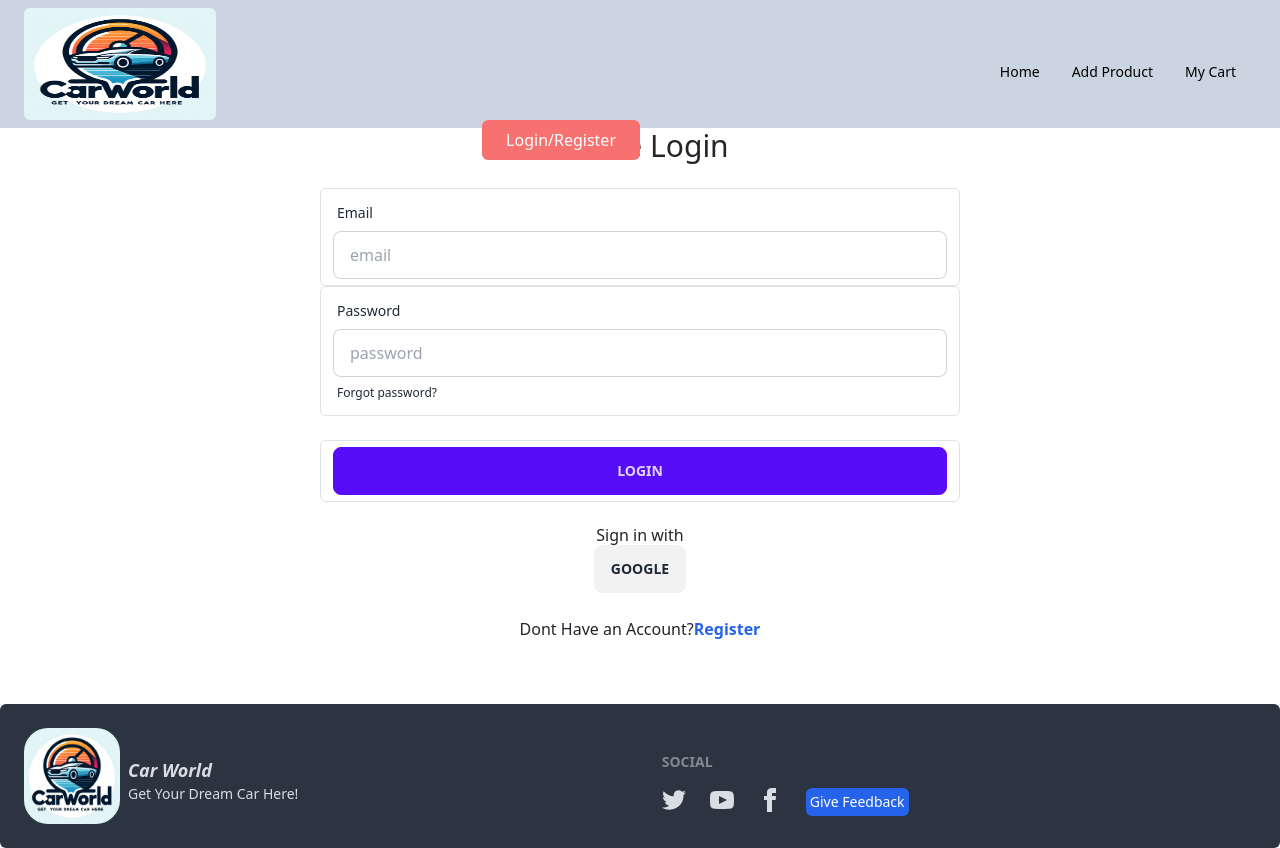
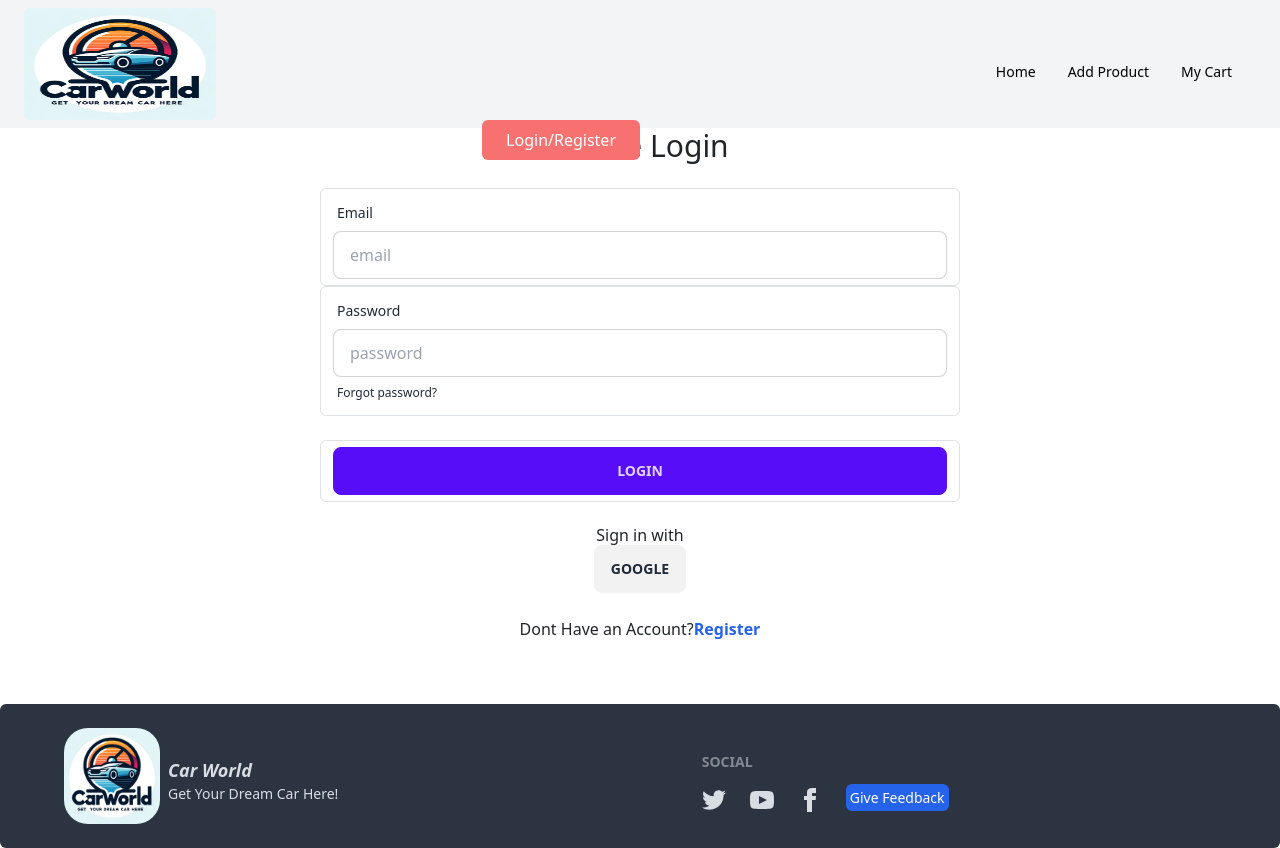
Before and after one commit to mchowdhury2023/car-shop-client-side, a React app: page /login in a window 1280 px wide. Built offline with nearby package versions, Linux system fonts and the light colour scheme; no server answers; the HTML template or start-up script is replaced by a standard one.

Commit message:
made few changes to change the overall look of the homepage

```diff
--- a/package.json
+++ b/package.json
@@ -13,6 +13,7 @@
     "@fortawesome/free-solid-svg-icons": "^6.4.2",
     "@fortawesome/react-fontawesome": "^0.2.0",
     "@heroicons/react": "^2.0.18",
+    "aos": "^2.3.4",
     "axios": "^1.5.1",
     "bootstrap": "^5.3.2",
     "firebase": "^10.5.0",
--- a/src/components/Banner/Banner.jsx
+++ b/src/components/Banner/Banner.jsx
@@ -18,7 +18,7 @@ const Banner = ({ brands }) => {
     {/* This is the overlay with the search bar */}
     <div className="absolute z-10 w-full h-full flex items-center justify-center">
       <div className="text-center">
-        <h2 className="text-4xl mb-4">Explore Our Exclusive Car Collection</h2>
+        <h2 className="text-4xl font-extralight text-orange-100 mb-4">Explore Our Exclusive Car Collection</h2>
         <input
           type="text"
           placeholder="Search your dream car..."
--- a/src/components/Footer/Footer.jsx
+++ b/src/components/Footer/Footer.jsx
@@ -6,9 +6,9 @@ import { useTheme } from "../../authentication/ThemeState/ThemeContext";
 const Footer = () => {
   const { theme } = useTheme();
   return (
-<div className={`h-24 ${theme === 'dark' ? 'bg-gray-900 text-white' : ''}`}>
+<div className={`h-24 ${theme === 'dark' ? 'bg-gray-900 text-white' : ''} `}>
   <footer className="footer p-4 md:p-10 bg-neutral text-neutral-content rounded-md">
-    <aside className="flex flex-col md:flex-row items-center justify-between">
+    <aside className="flex flex-col md:flex-row items-center justify-start mr-10 ml-10">
       <img src={logo} alt="logo" className="w-16 h-16 md:w-24 md:h-24 rounded-3xl" />
       <p className="text-sm mt-2 md:text-md md:mt-4">
         <span className="mt-4 text-lg font-semibold italic">
@@ -20,7 +20,8 @@ const Footer = () => {
     </aside>
     <nav className="mt-4 md:mt-0">
       <header className="footer-title">Social</header>
-      <div className="flex flex-wrap justify-start space-y-2 md:space-y-0 space-x-2 md:grid md:grid-flow-col md:gap-4">
+      <div className="flex space-y-2 md:space-y-0 space-x-2 md:gap-4">
+        <div className="flex gap-4">
         <a className="w-6 h-6 md:w-auto md:h-auto">
         <svg
                 xmlns="http://www.w3.org/2000/svg"
@@ -54,13 +55,19 @@ const Footer = () => {
                 <path d="M9 8h-3v4h3v12h5v-12h3.642l.358-4h-4v-1.667c0-.955.192-1.333 1.115-1.333h2.885v-5h-3.808c-3.596 0-5.192 1.583-5.192 4.615v3.385z"></path>
               </svg>
         </a>
-        <Link to="/feedback" className="p-1 md:p-2 bg-blue-600 text-white rounded">Give Feedback</Link>
+        </div>
+        <div className="ml-auto">
+          <Link to="/feedback" className="p-1 md:p-2 bg-blue-600 text-white rounded">Give Feedback</Link>
+        </div>
       </div>
     </nav>
   </footer>
 </div>
 
+
   );
+
+
 };
 
 export default Footer;
--- a/src/components/Navbar/Navbar.jsx
+++ b/src/components/Navbar/Navbar.jsx
@@ -35,10 +35,11 @@ const Navbar = () => {
     </div>
   );
 
+
   return (
     <div
       className={`navbar h-32 flex items-center justify-between px-6 ${
-        theme === "dark" ? "bg-gray-900" : "bg-slate-300"
+        theme === "dark" ? "bg-gray-900" : "bg-gray-100"
       }`}
     >
       <div className="flex items-center mr-40">
@@ -58,9 +59,9 @@ const Navbar = () => {
         ☰
       </button>
 
-      <div className="navbar-center hidden lg:block">
+      <div className="navbar-center hidden lg:block ml-20">
   <ul
-          className={`menu menu-horizontal px-1 space-x-4 ${
+    className={`menu menu-horizontal space-x-6 ${
       theme === "dark" ? "text-white" : "text-black"
     }`}
   >
@@ -90,7 +91,7 @@ const Navbar = () => {
             </label>
             <button
               onClick={handleSignOut}
-              className="btn bg-red-400 text-white px-3 py-1 md:px-4 md:py-2 rounded block text-center ml-1 md:ml-2 lg:ml-4"
+              className="btn bg-slate-400 text-white px-3 py-1 md:px-4 md:py-2 rounded block text-center ml-1 md:ml-2 lg:ml-4"
             >
               Sign Out
             </button>
--- a/src/pages/Home/Home.jsx
+++ b/src/pages/Home/Home.jsx
@@ -6,6 +6,9 @@ import {
   ThemeContext,
   useTheme,
 } from "../../authentication/ThemeState/ThemeContext";
+import 'aos/dist/aos.css'; // importing the css styles
+import AOS from 'aos';
+
 
 
 const Home = () => {
@@ -43,29 +46,36 @@ const Home = () => {
       .then((data) => setTestimonials(data));
   }, []);
 
+
+useEffect(() => {
+    AOS.init({
+      duration: 1000
+    });
+}, []);
+
+
   return (
-    <div className={theme === "light" ? "" : "bg-gray-900 text-white"}>
-      <button onClick={toggleTheme} className="top-4 right-4 md:top-8 md:right-8 btn transform ">
+    <div className={`flex flex-col min-h-screen ${theme === "light" ? "" : "bg-gray-900 text-white"}`}>
+      <main className="flex-grow">
+        <button onClick={toggleTheme} className="fixed top-0 right-4 z-50 p-2 rounded-full bg-white/30">
           {theme === "light" ? "Dark 🌙" : "Light ☀️"}
         </button>
-      <Banner brands={brands}></Banner>
 
-      <div className="mt-10">
-        <h2 className="text-2xl font-semibold rounded-md mb-4 text-center">
-          Let's Check Out Our Available Brands
-        </h2>
+        <Banner brands={brands} />
+
+        <section className="mt-10 px-4">
+    <h2 className="text-3xl font-semibold text-center">Available Brands</h2>
+    <div className="grid grid-cols-1 md:grid-cols-2 lg:grid-cols-3 gap-6 mt-8">
+        {brands.map((brand) => (
+            <div data-aos="fade-up" key={brand._id}>
+                <BrandCard brandName={brand._id} photo={brand.photo} />
             </div>
-      <div className="grid grid-cols-1 md:grid-cols-2 lg:grid-cols-3 gap-4 md:gap-6 lg:gap-8 lg:m-10">
-        {brands.map((brand) => (
-          <BrandCard
-            key={brand._id}
-            brandName={brand._id}
-            photo={brand.photo}
-          ></BrandCard>
         ))}
     </div>
+</section>
+
 <div>
-        <h2 className="text-5xl text-center mt-10">Our Top Picks For You</h2>
+        <h2 className="text-4xl font-semibold text-center mt-10">Our Top Picks For You</h2>
       </div>
       <div>
         <Carousel className="mt-8" pause={false}>
@@ -86,6 +96,7 @@ const Home = () => {
           ))}
         </Carousel>
       </div>
+
       <div>
 
        <section
@@ -110,19 +121,22 @@ const Home = () => {
            {testimonials.map((testimonial) => (
              <div
                key={testimonial.name}
-                className={`shadow-lg p-6 rounded-lg ${
-                  theme === "light" ? "bg-white" : "bg-gray-800"
+               className={`shadow-2xl p-6 rounded-lg ${
+                 theme === "light" ? "bg-blue-50" : "bg-gray-800"
                }`}
              >
-                <p className="mt-4 text-center">"{testimonial.review}"</p>
+               <p className="mt-4 text-center italic">"{testimonial.review}"</p>
                <h4 className="mt-2 text-end">{testimonial.name}</h4>
              </div>
            ))}
          </div>
        </section>
      </div>
+      </main>
+
     </div>
   );
+
 };
 
 export default Home;
```
Also changed, not shown: 1 other file (tests, documents, lock files or other folders). Lines whose indentation alone changed are shown as unchanged.
